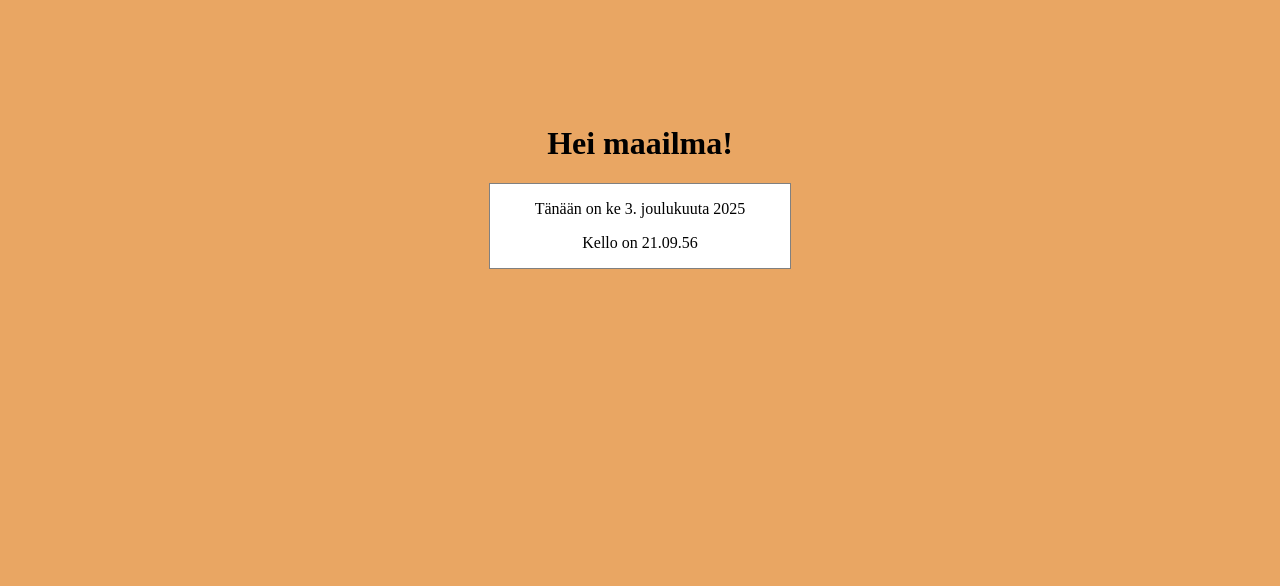
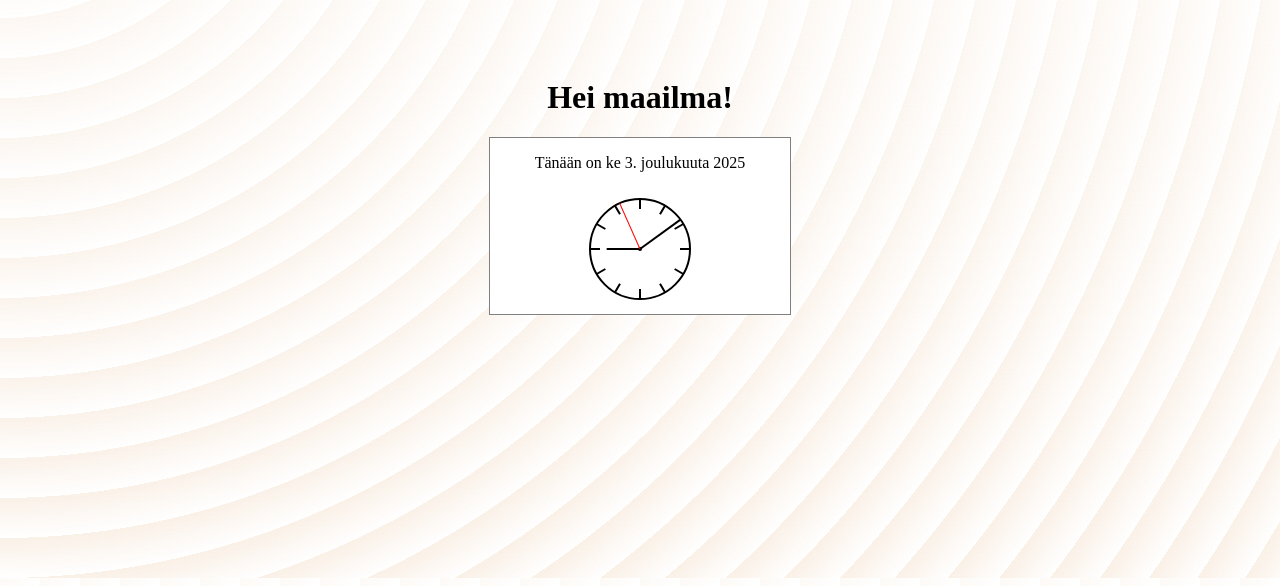
Before and after one commit to RistoHaime/GitHub-Kurssi, a plain HTML site: page index.html in a window 1280 px wide. Shown: the part 222-808 px from the top of the page. Drawn offline with Linux system fonts and the light colour scheme.

Commit message:
Analoginen kello toteutettu, taustatyyli viimeistelty

```diff
--- a/scripts.js
+++ b/scripts.js
@@ -1,7 +1,5 @@
 function setTime() {
   const now = new Date();
-
-  const time = now.toLocaleTimeString('fi-FI');
 
   const dateOptions = {
     weekday: 'short',
@@ -11,10 +9,111 @@ function setTime() {
   };
   const date = now.toLocaleDateString('fi-FI', dateOptions);
 
-  const datetime = `<p>Tänään on ${date}</p><p>Kello on ${time}</p>`;
+  const datetime = `<p>Tänään on ${date}</p>`;
+  const clock = '<canvas id="analogClock" width="102" height="102" style="margin: 10px">Clock</canvas>'
 
-  document.getElementById("datetime").innerHTML = datetime;
+  document.getElementById("datetime").innerHTML = datetime + clock;
 }
 
 setTime();
-setInterval(setTime, 1000);
+
+/*
+  Simple analog clock by Joe Landos and Lyndon Armitage
+  https://codepen.io/joelandos/pen/AxeYPZ
+*/
+
+/**
+ * Setup and start an analog clock using a canvas
+ * @param canvas The canvas to use
+ * @param clockWidth The width of the clock (radius*2)
+ */
+setupAnalogClock(document.getElementById("analogClock"), 100);
+function setupAnalogClock(canvas, clockWidth) {
+  //		var canvas = document.getElementById("analogClock");
+  var ctx = canvas.getContext("2d");
+  var centerX = canvas.width / 2;
+  var centerY = canvas.height / 2;
+
+  function tick() {
+    var date = new Date();
+    ctx.clearRect(0, 0, canvas.width, canvas.height);
+    drawStatic();
+
+    var hours = date.getHours();
+    ctx.strokeStyle = "black";
+    ctx.lineWidth = 2;
+    drawHand(clockWidth / 3, hours * 30);
+
+    var minutes = date.getMinutes();
+    ctx.strokeStyle = "black";
+    ctx.lineWidth = 2;
+    drawHand(clockWidth / 2, minutes * 6);
+
+    var seconds = date.getSeconds();
+    ctx.strokeStyle = "red";
+    ctx.lineWidth = 1;
+    drawHand(clockWidth / 2, seconds * 6);
+
+
+    function drawStatic() {
+      ctx.beginPath();
+      ctx.arc(centerX, centerY, clockWidth / 2, 0, 2 * Math.PI, false);
+      ctx.strokeStyle = "black";
+      ctx.lineWidth = 2;
+      ctx.stroke();
+      ctx.closePath();
+
+      ctx.beginPath();
+      ctx.arc(centerX, centerY, 2, 0, 2 * Math.PI, false);
+      ctx.fillStyle = "black";
+      ctx.fill();
+      ctx.closePath();
+
+      drawNumbers();
+
+      function drawNumbers() {
+        var i = 12;
+        ctx.strokeStyle = "black";
+        ctx.lineWidth = 2;
+        while (i > 0) {
+          ctx.save();
+          ctx.beginPath();
+          ctx.translate(centerX, centerY);
+          var angle = (i * 30) * Math.PI / 180;
+          ctx.rotate(angle);
+          ctx.translate(0, -clockWidth / 2);
+
+          // Drawing numbers doesn't look so good because of the origin of the text
+          //					ctx.save();
+          //					ctx.translate(0, -10);
+          //					ctx.rotate(-angle);
+          //					ctx.fillText(i, -3, 0);
+          //					ctx.restore();
+
+          ctx.moveTo(0, 0);
+          ctx.lineTo(0, 10);
+          ctx.stroke();
+          ctx.closePath();
+          ctx.restore();
+          i--;
+        }
+      }
+    }
+
+    function drawHand(length, angle) {
+      ctx.save();
+      ctx.beginPath();
+      ctx.translate(centerX, centerY);
+      ctx.rotate(-180 * Math.PI / 180); // Correct for top left origin
+      ctx.rotate(angle * Math.PI / 180);
+      ctx.moveTo(0, 0);
+      ctx.lineTo(0, length);
+      ctx.stroke();
+      ctx.closePath();
+      ctx.restore();
+    }
+  }
+
+  tick();
+  window.setInterval(tick, 1000);
+}
--- a/styles.css
+++ b/styles.css
@@ -21,3 +21,8 @@ main {
   margin: auto;
   border: 1px solid grey;
 }
+body {
+  background-color: #ffffff;
+  opacity: 1;
+  background-image:  repeating-radial-gradient( circle at 0 0, transparent 0, #ffffff 40px ), repeating-linear-gradient( #FAF0E655, #FAF0E6 );
+}
```
